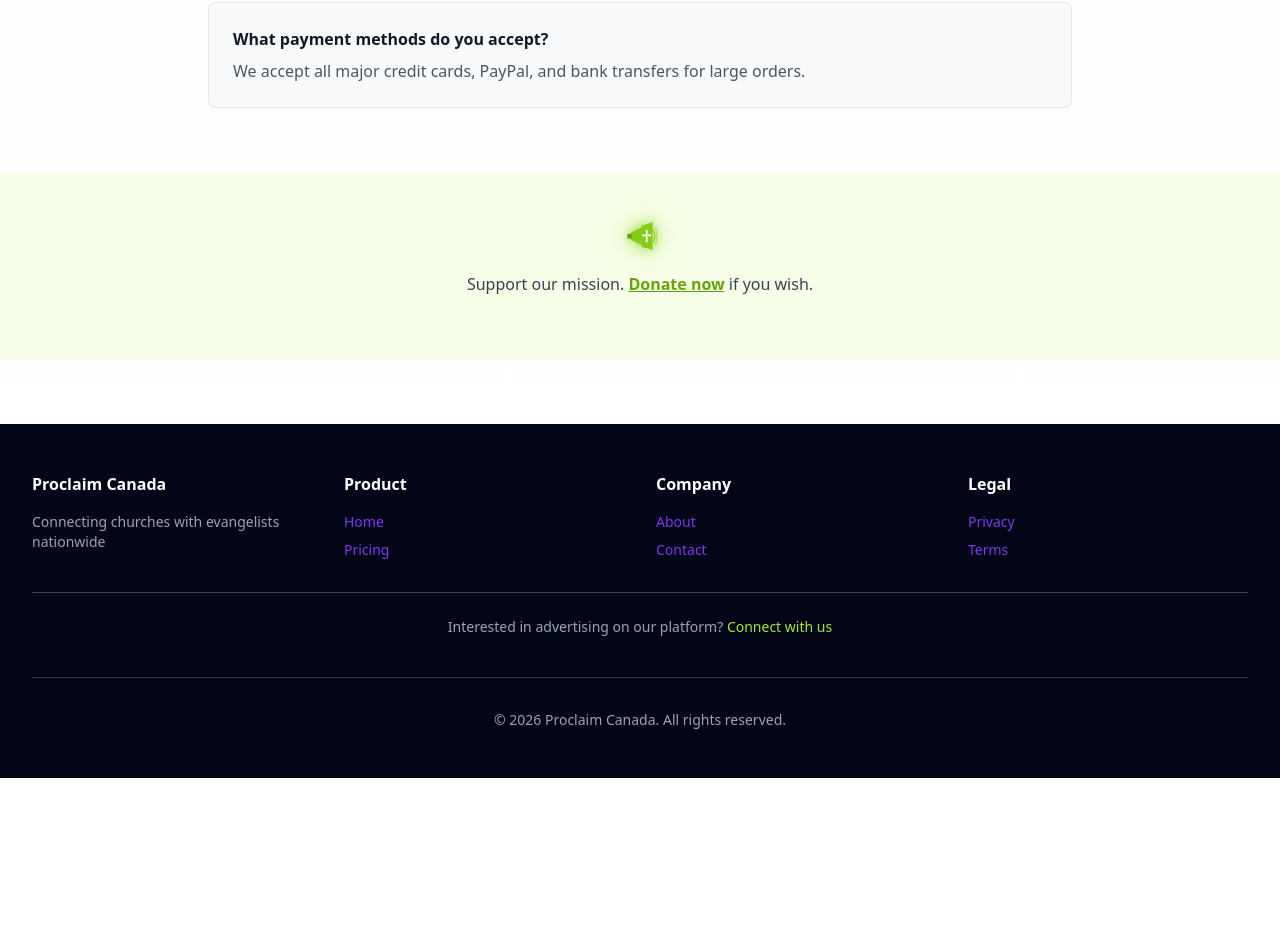
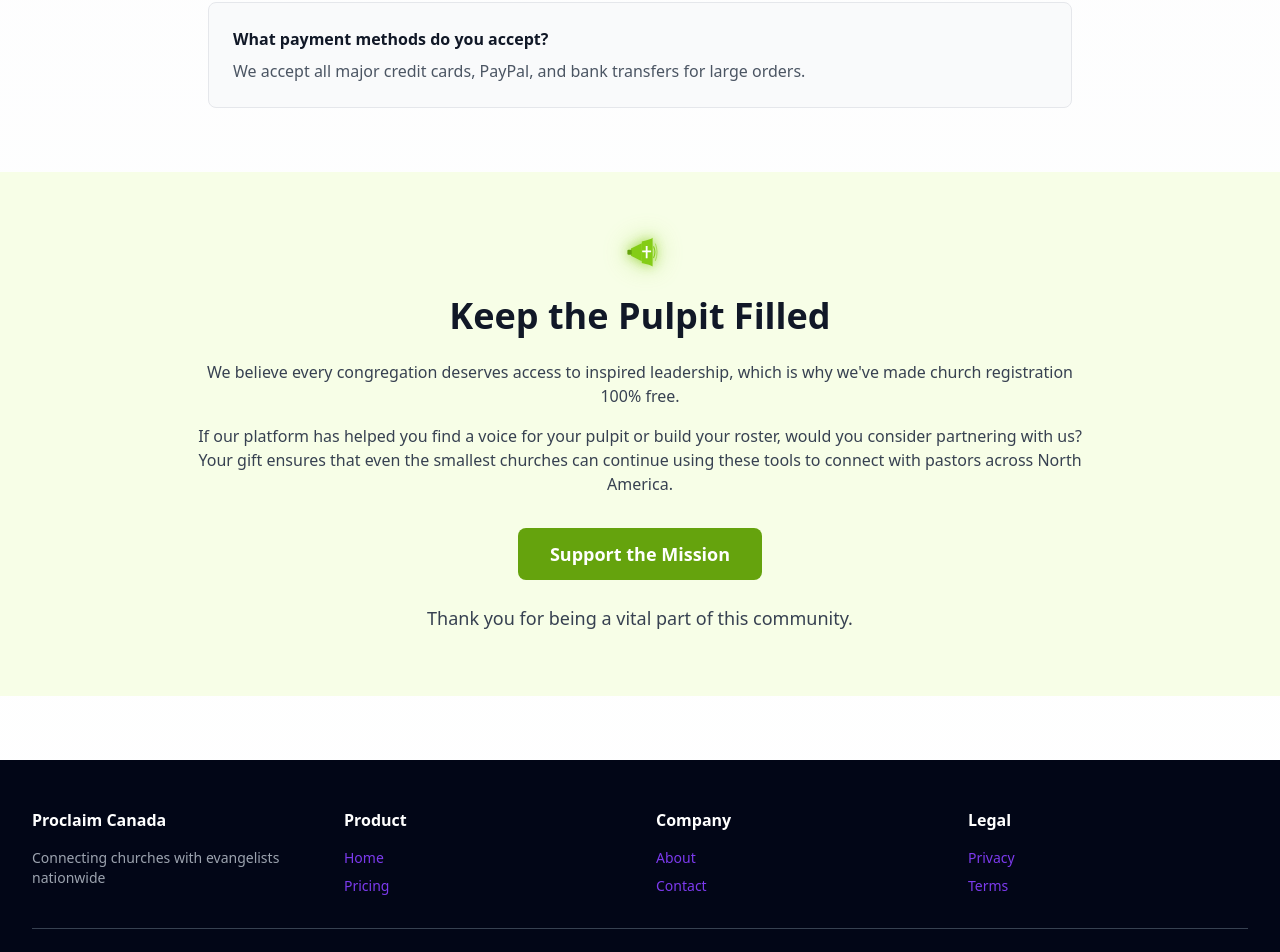
Before and after one commit to cathamaoui/Proclaim-Canada, a Next.js app: page /listings/pricing in a window 1280 px wide. Shown: the part 2790-3742 px from the top of the page. Before the commit the page ends 3568 px from the top, so only its background shows below. Built offline with nearby package versions, Linux system fonts and the light colour scheme; no server answers.

Commit message:
Update donation section with "Keep the Pulpit Filled" mission message
- Added compelling heading and mission-driven content
- Enhanced layout with better spacing and typography
- Styled "Support the Mission" button prominently
- Added closing thank you message

```diff
--- a/app/listings/pricing/page.tsx
+++ b/app/listings/pricing/page.tsx
@@ -333,18 +333,28 @@ export default function PricingPage() {
       </div>
 
       {/* Donation Section */}
-      <div className="bg-lime-50 py-12 px-4">
+      <div className="bg-lime-50 py-16 px-4">
         <div className="max-w-4xl mx-auto text-center">
-          <div className="flex justify-center mb-4">
+          <div className="flex justify-center mb-6">
             <Logo />
           </div>
-          <p className="text-gray-700 mb-4">
-            Support our mission. <button
-              onClick={() => window.open('https://donate.example.com', '_blank')}
-              className="text-lime-600 hover:text-lime-700 font-semibold underline"
-            >
-              Donate now
-            </button> if you wish.
+          <h2 className="text-4xl font-bold text-gray-900 mb-6">Keep the Pulpit Filled</h2>
+          <div className="text-gray-700 space-y-4 mb-8">
+            <p>
+              We believe every congregation deserves access to inspired leadership, which is why we've made church registration 100% free.
+            </p>
+            <p>
+              If our platform has helped you find a voice for your pulpit or build your roster, would you consider partnering with us? Your gift ensures that even the smallest churches can continue using these tools to connect with pastors across North America.
+            </p>
+          </div>
+          <button
+            onClick={() => window.open('https://donate.example.com', '_blank')}
+            className="bg-lime-600 hover:bg-lime-700 text-white px-8 py-3 rounded-lg font-bold text-lg transition mb-6"
+          >
+            Support the Mission
+          </button>
+          <p className="text-gray-700 text-lg font-medium">
+            Thank you for being a vital part of this community.
           </p>
         </div>
       </div>
```
